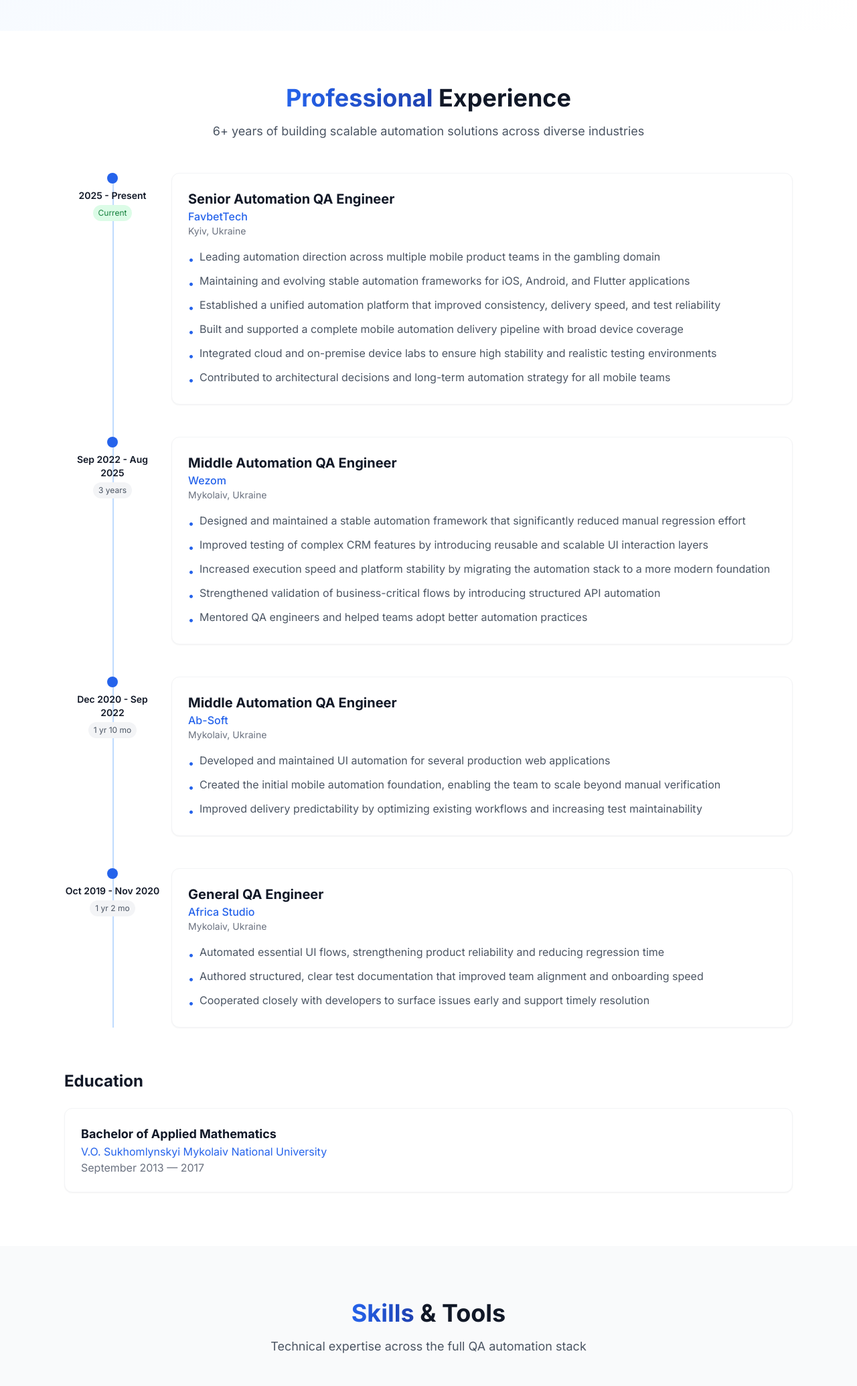
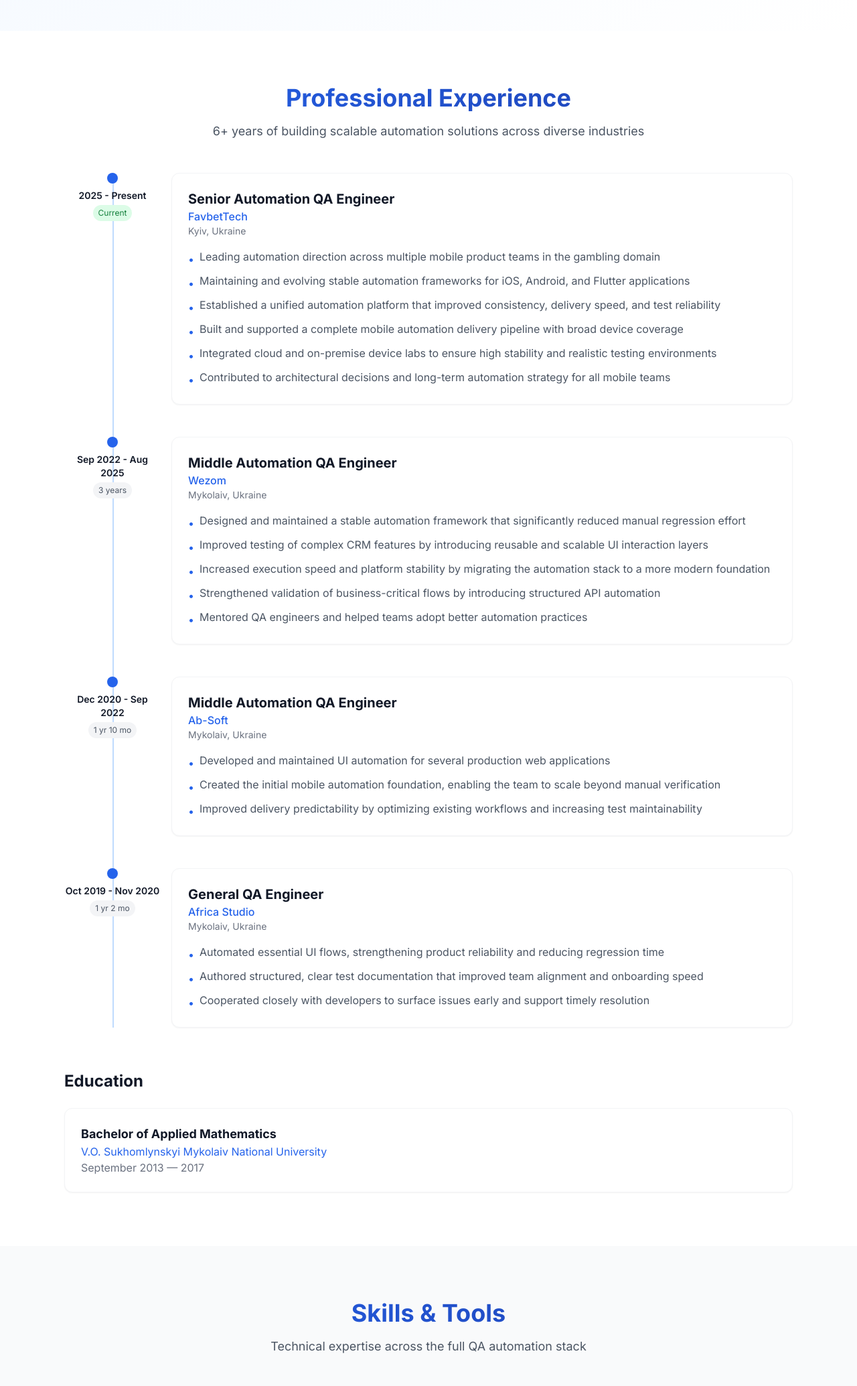
Before and after one commit to sauronx2/resume-website, a website: page src/index.html in a window 1280 px wide. Shown: the part 960-3029 px from the top of the page at 67% size. Drawn offline with Linux system fonts and the light colour scheme.

Commit message:
fix: apply full gradient to section headings

```diff
--- a/src/index.html
+++ b/src/index.html
@@ -155,7 +155,7 @@
     <section id="experience" class="py-20 bg-white">
       <div class="max-w-6xl mx-auto px-4 sm:px-6 lg:px-8">
         <div class="text-center mb-12">
-          <h2 class="section-title"><span class="text-gradient">Professional</span> Experience</h2>
+          <h2 class="section-title text-gradient">Professional Experience</h2>
           <p class="section-subtitle">6+ years of building scalable automation solutions across diverse industries</p>
         </div>
 
@@ -348,7 +348,7 @@
     <section id="skills" class="py-20 bg-gray-50">
       <div class="max-w-6xl mx-auto px-4 sm:px-6 lg:px-8">
         <div class="text-center mb-12">
-          <h2 class="section-title"><span class="text-gradient">Skills</span> & Tools</h2>
+          <h2 class="section-title text-gradient">Skills & Tools</h2>
           <p class="section-subtitle">Technical expertise across the full QA automation stack</p>
         </div>
 
@@ -612,7 +612,7 @@
 
         <!-- Soft Skills -->
         <div class="mt-12">
-          <h3 class="text-2xl font-bold text-gray-900 mb-6 text-center"><span class="text-gradient">Soft</span> Skills</h3>
+          <h3 class="text-2xl font-bold mb-6 text-center text-gradient">Soft Skills</h3>
           <div class="grid grid-cols-1 sm:grid-cols-2 lg:grid-cols-3 xl:grid-cols-5 gap-3 max-w-5xl mx-auto">
             <span class="px-4 py-3 bg-blue-100 text-blue-700 rounded-xl font-medium text-center text-sm sm:text-base">Strategic Problem-Solving</span>
             <span class="px-4 py-3 bg-blue-100 text-blue-700 rounded-xl font-medium text-center text-sm sm:text-base">Technical Leadership & Mentoring</span>
@@ -624,7 +624,7 @@
 
         <!-- Productivity Tools -->
         <div class="mt-12">
-          <h3 class="text-2xl font-bold text-gray-900 mb-6 text-center"><span class="text-gradient">Productivity</span> & Engineering Tools</h3>
+          <h3 class="text-2xl font-bold mb-6 text-center text-gradient">Productivity & Engineering Tools</h3>
           <div class="card max-w-3xl mx-auto">
             <ul class="space-y-3 text-gray-600">
               <li class="flex items-start gap-2">
@@ -657,7 +657,7 @@
     <section id="projects" class="py-20 bg-white">
       <div class="max-w-6xl mx-auto px-4 sm:px-6 lg:px-8">
         <div class="text-center mb-12">
-          <h2 class="section-title"><span class="text-gradient">Project</span> Highlights</h2>
+          <h2 class="section-title text-gradient">Project Highlights</h2>
           <p class="section-subtitle">Real-world impact across diverse industries. From mobile automation platforms to comprehensive testing frameworks.</p>
         </div>
 
```
